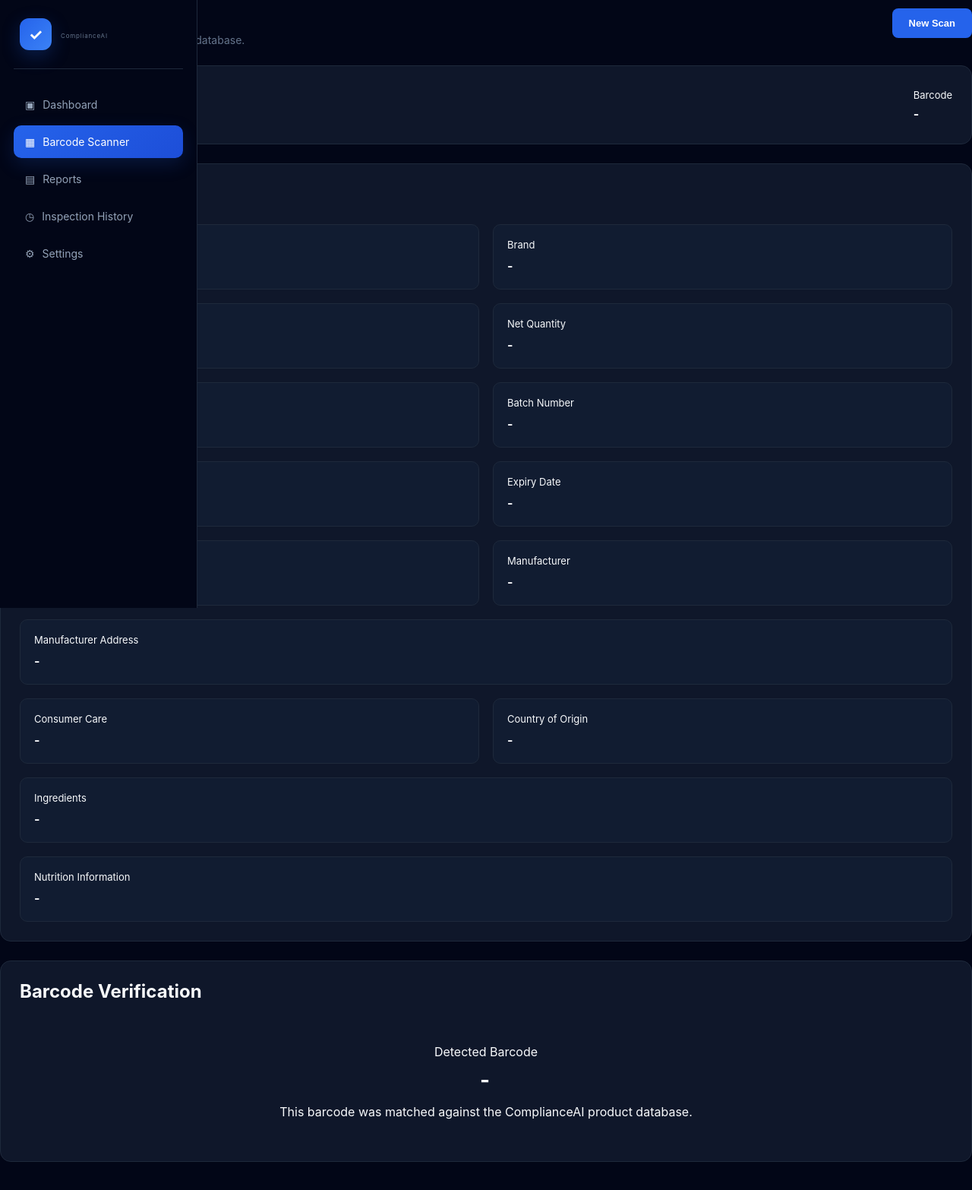
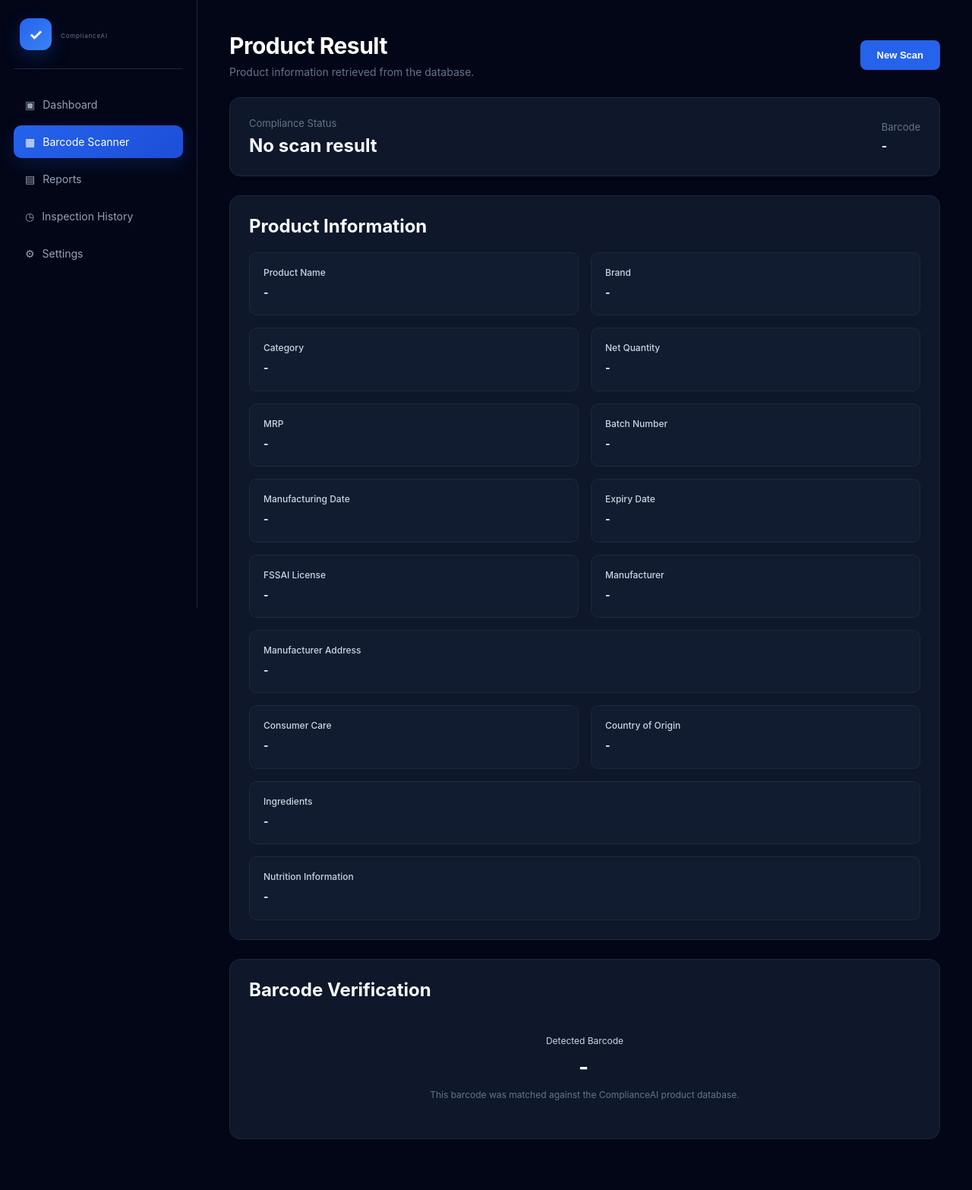
Before and after one commit to Ankit5124/web-scanner, a plain HTML site: page result.html in a window 1280 px wide. Shown: the whole page at 76% size. Drawn offline with Linux system fonts and the light colour scheme.

Commit message:
Update style.css

```diff
--- a/style.css
+++ b/style.css
@@ -41,7 +41,9 @@ body {
 
     --text: #f8fafc;
     --text-secondary: #cbd5e1;
+    --text-muted: #64748b;
     --muted: #64748b;
+
 
     --blue: #2563eb;
     --blue-light: #60a5fa;
@@ -2217,3 +2219,177 @@ tbody tr:hover {
     }
 
 }
+/* =====================================================
+   RESULT PAGE - FINAL LAYOUT FIX
+===================================================== */
+
+.main-content {
+    margin-left: 260px;
+    min-height: 100vh;
+    padding: 42px;
+    width: calc(100% - 260px);
+}
+
+/* Result header */
+.result-header {
+    display: flex;
+    justify-content: space-between;
+    align-items: center;
+    gap: 20px;
+    margin-bottom: 25px;
+}
+
+/* Compliance status */
+.product-status-card {
+    display: grid;
+    grid-template-columns: 1fr auto;
+    align-items: center;
+    gap: 30px;
+
+    padding: 25px;
+    margin-bottom: 25px;
+
+    background: var(--panel);
+    border: 1px solid var(--border);
+    border-radius: 14px;
+}
+
+/* Product information panel */
+.result-panel {
+    background: var(--panel);
+    border: 1px solid var(--border);
+    border-radius: 14px;
+    padding: 25px;
+    margin-bottom: 25px;
+}
+
+.result-panel .panel-header {
+    margin-bottom: 20px;
+}
+
+/* Product details */
+.product-details-grid {
+    display: grid;
+    grid-template-columns: repeat(2, minmax(0, 1fr));
+    gap: 16px;
+}
+
+.detail-item {
+    min-width: 0;
+    padding: 18px;
+
+    background: var(--panel-light);
+    border: 1px solid var(--border);
+    border-radius: 10px;
+
+    overflow: hidden;
+}
+
+.detail-item span {
+    display: block;
+    color: var(--text-secondary);
+    font-size: 12px;
+    font-weight: 500;
+    margin-bottom: 8px;
+}
+
+.detail-item strong {
+    display: block;
+    color: var(--text);
+    font-size: 14px;
+    line-height: 1.6;
+    overflow-wrap: anywhere;
+    word-break: break-word;
+}
+
+.full-width {
+    grid-column: 1 / -1;
+}
+
+/* Barcode section */
+.barcode-result-box {
+    text-align: center;
+    padding: 25px;
+}
+
+.barcode-result-box span {
+    display: block;
+    color: var(--text-secondary);
+    font-size: 12px;
+    margin-bottom: 10px;
+}
+
+.barcode-result-box strong {
+    display: block;
+    color: var(--text);
+    font-size: 28px;
+    letter-spacing: 3px;
+    margin-bottom: 12px;
+}
+
+.barcode-result-box p {
+    color: var(--muted);
+    font-size: 12px;
+}
+
+/* Compliance colors */
+.status-compliant {
+    color: var(--green-light) !important;
+}
+
+.status-non-compliant {
+    color: var(--red-light) !important;
+}
+
+/* Result page mobile */
+@media (max-width: 1100px) {
+
+    .main-content {
+        padding: 30px;
+    }
+
+    .product-details-grid {
+        grid-template-columns: repeat(2, minmax(0, 1fr));
+    }
+}
+
+@media (max-width: 750px) {
+
+    .main-content {
+        margin-left: 0;
+        width: 100%;
+        padding: 22px 16px;
+    }
+
+    .result-header {
+        flex-direction: column;
+        align-items: flex-start;
+    }
+
+    .product-status-card {
+        grid-template-columns: 1fr;
+    }
+
+    .product-details-grid {
+        grid-template-columns: 1fr;
+    }
+
+    .full-width {
+        grid-column: auto;
+    }
+}
+
+@media (max-width: 500px) {
+
+    .main-content {
+        padding: 18px 12px;
+    }
+
+    .result-panel {
+        padding: 17px;
+    }
+
+    .detail-item {
+        padding: 15px;
+    }
+}
```
